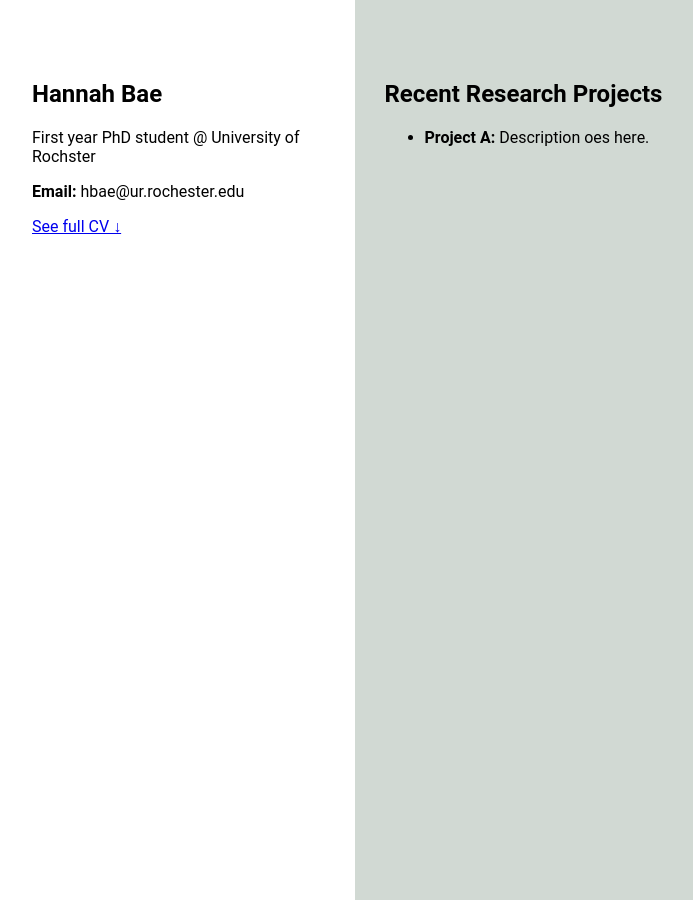
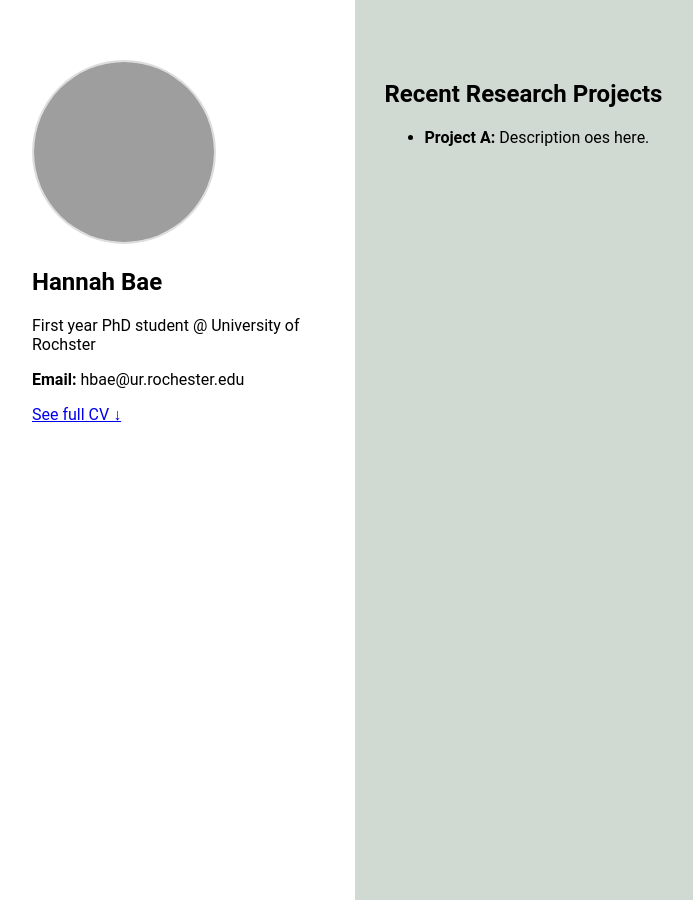
Before and after one commit to hannahbae895/hannahbae895.github.io, a Jekyll site: the page index.html, which Jekyll copies as it is, in a window 1280 px wide. Shown: the whole page, without its empty margins (28-721 px from the left). Built offline with Jekyll 4.4.1, drawn with Linux system fonts in a browser that asks for light colours.

Commit message:
Update index.html

```diff
--- a/index.html
+++ b/index.html
@@ -62,6 +62,7 @@
 <main class="main-section" style="display: flex; min-height: 100vh; font-family: Roboto, sans-serif;">
   <!-- Profile Section (Left) -->
   <section style="flex: 1; padding: 60px 40px 60px 60px; background: #fff;">
+    <img src="{{ '/assets/images/main_photo.jpg' | relative_url }}" alt="Hannah Bae" class="profile-photo">
     <h1>Hannah Bae</h1>
     <p>First year PhD student @ University of Rochster</p>
     <p><strong>Email:</strong> hbae@ur.rochester.edu</p>
```
